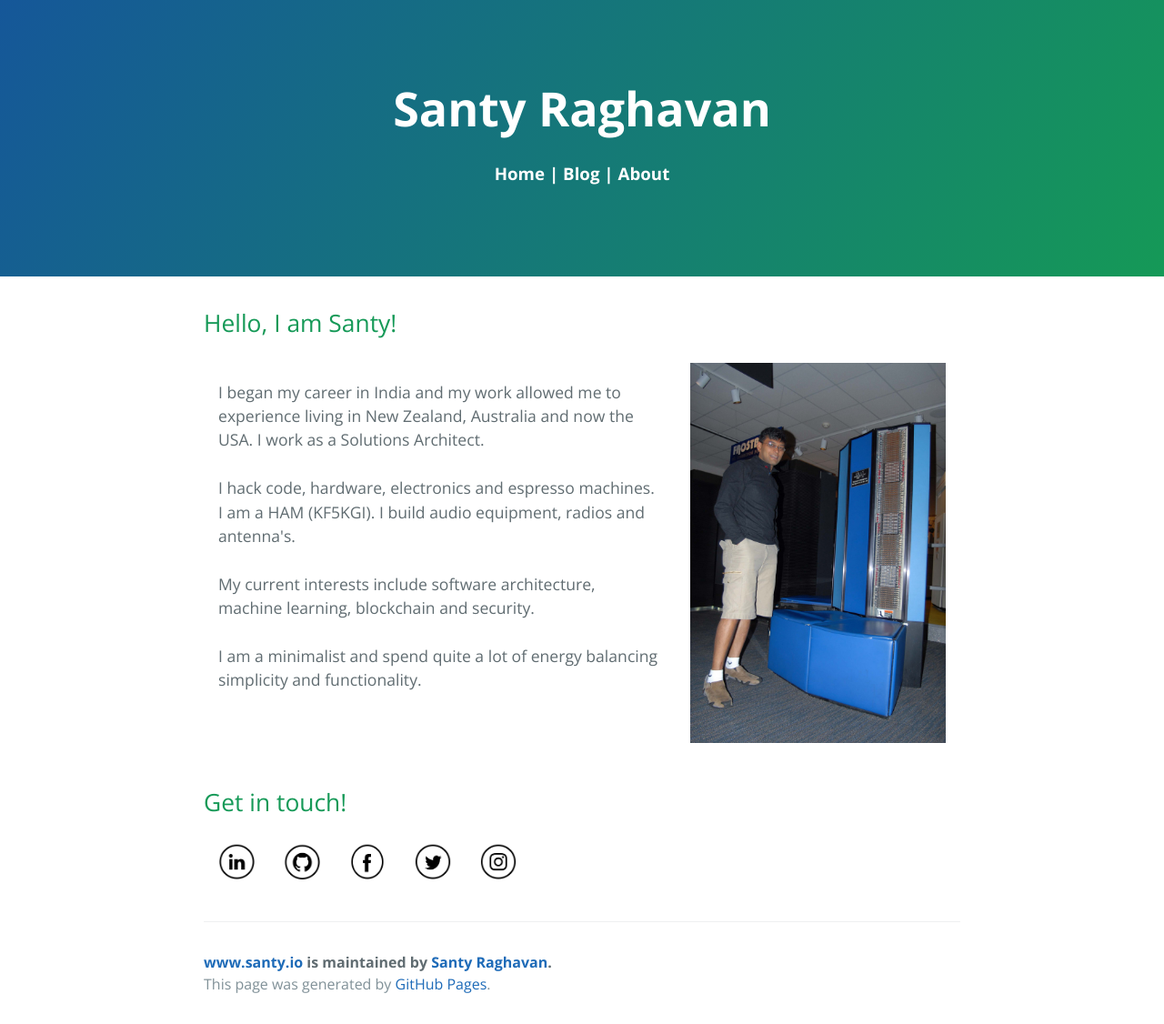
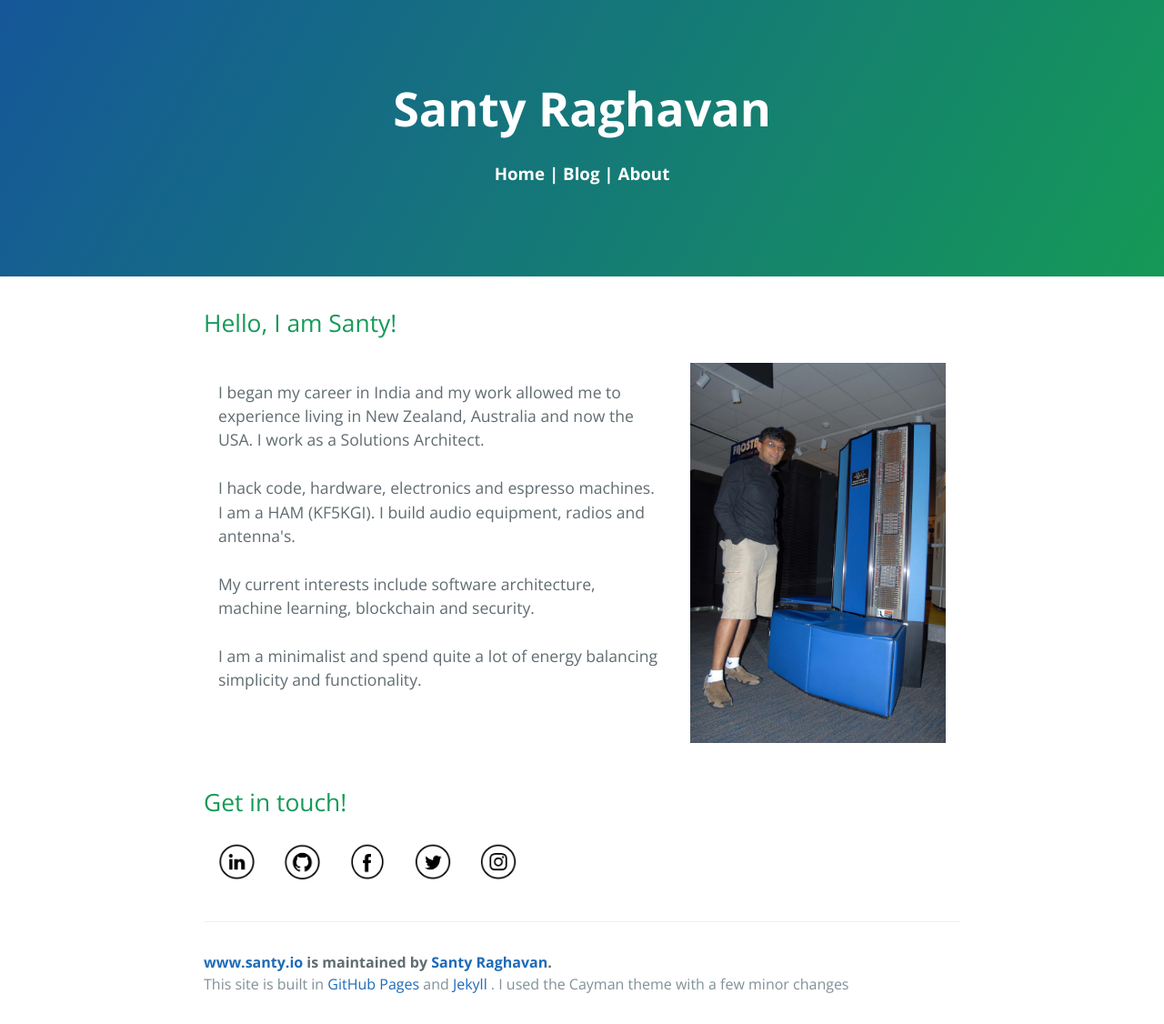
Before and after one commit to santyraghavan/santyraghavan.github.io, a Jekyll site: the page built from README.md, in a window 1280 px wide. Shown: the whole page at 91% size. Built offline with Jekyll 4.4.1, drawn with Linux system fonts in a browser that asks for light colours; nearby versions of some CDN libraries; our own code applies the rules of GitHub Pages for plain Markdown files.

Commit message:
Update page-footer.html

```diff
--- a/_includes/page-footer.html
+++ b/_includes/page-footer.html
@@ -1,4 +1,4 @@
 <footer class="site-footer">
   <span class="site-footer-owner"><a href="https://www.santy.io">www.santy.io</a> is maintained by <a href="{{ site.author.url }}">{{ site.author.name }}</a>.</span>
-  <span class="site-footer-credits">This page was generated by <a href="https://pages.github.com">GitHub Pages</a>.</span>
+  <span class="site-footer-credits">This site is built in <a href = "https://pages.github.com">GitHub Pages</a> and <a href = "https://jekyllrb.com/">Jekyll</a> . I used the Cayman theme with a few minor changes</span>
 </footer>
```
